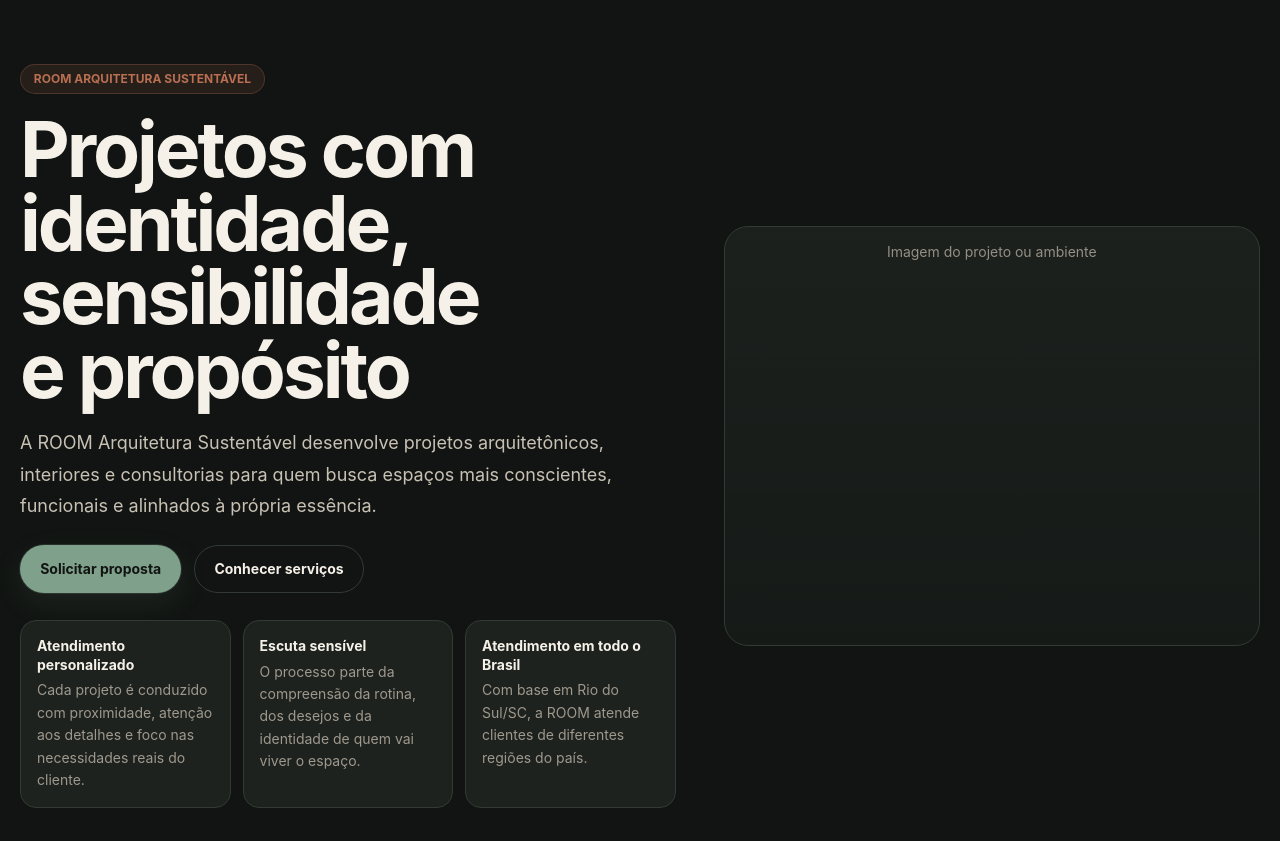
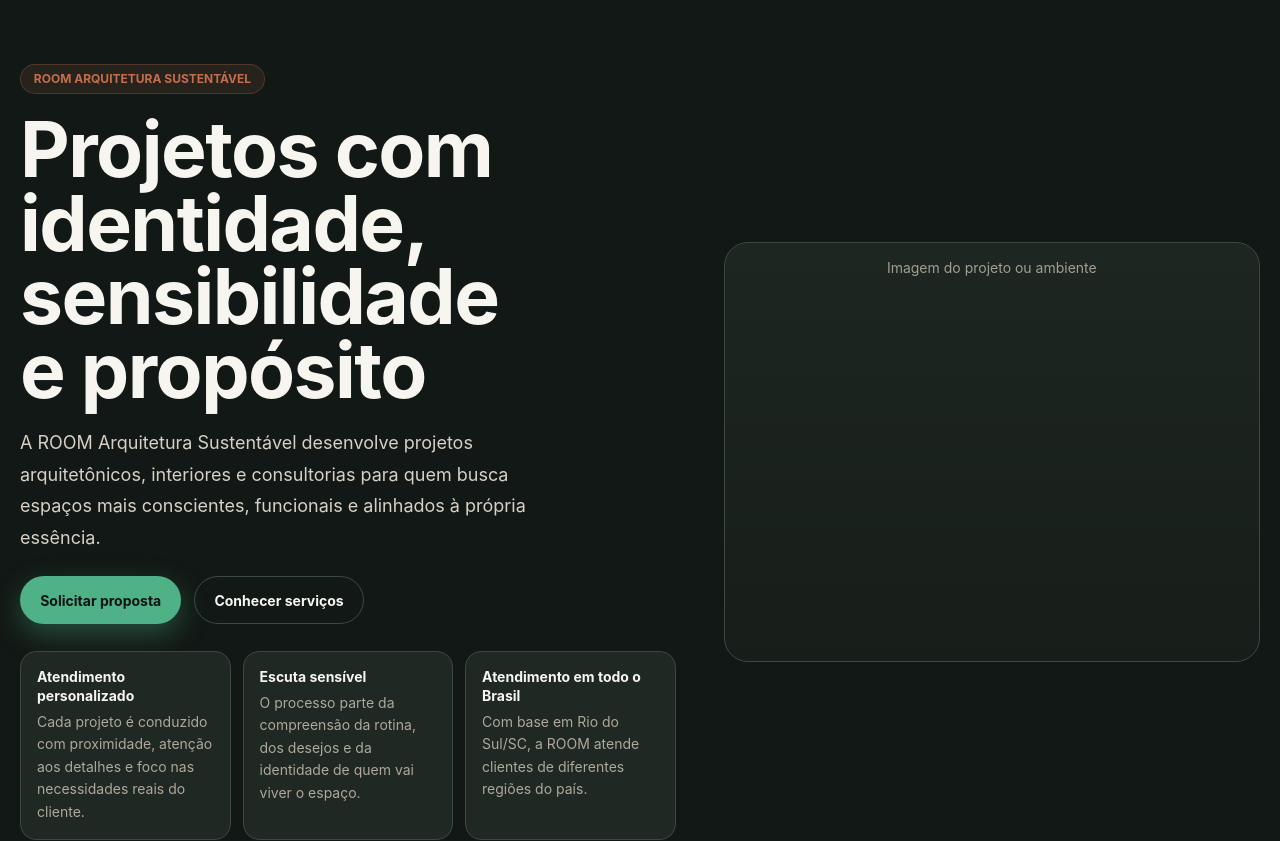
Before and after one commit to jorgekoch/site-room-arquitetura, a React (Vite) app: page / in a window 1280 px wide. Shown: the top 841 px of the page. Built offline with nearby package versions, Linux system fonts and the light colour scheme.

Commit message:
colours changed

```diff
--- a/src/components/sections/HeroBase.tsx
+++ b/src/components/sections/HeroBase.tsx
@@ -53,7 +53,7 @@ const Grid = styled.div`
 
 const Content = styled.div`
   display: grid;
-  gap: 1rem;
+  gap: 1.2rem;
 
   @media ${media.tablet} {
     gap: 1.2rem;
@@ -75,8 +75,9 @@ const Eyebrow = styled.span`
 
 const Title = styled.h1`
   font-size: clamp(2rem, 7vw, 4.8rem);
-  line-height: 1;
-  letter-spacing: -0.04em;
+  line-height: 1.12;
+  letter-spacing: -0.02em;
+  max-width: 720px;
   text-wrap: balance;
 
   @media ${media.tablet} {
@@ -85,7 +86,7 @@ const Title = styled.h1`
 `;
 
 const Description = styled.p`
-  max-width: 600px;
+  max-width: 520px;
   font-size: ${({ theme }) => theme.fontSizes.md};
   line-height: 1.75;
   color: ${({ theme }) => theme.colors.textSoft};
--- a/src/components/sections/SectionHeader.tsx
+++ b/src/components/sections/SectionHeader.tsx
@@ -29,12 +29,15 @@ const Eyebrow = styled.span`
 
 const Title = styled.h2`
   font-size: clamp(1.8rem, 3vw, 3rem);
-  line-height: 1.05;
+  line-height: 1.12;
+  max-width: 720px;
 `;
 
 const Description = styled.p`
   color: ${({ theme }) => theme.colors.textSoft};
-  line-height: 1.8;
+  line-height: 1.75;
+  max-width: 520px;
+  font-size: ${({ theme }) => theme.fontSizes.md};
 `;
 
 export function SectionHeader({
--- a/src/styles/theme.ts
+++ b/src/styles/theme.ts
@@ -1,27 +1,27 @@
 export const theme = {
   colors: {
-    background: "#111412",
-    backgroundSoft: "#171B18",
-    surface: "#1D221F",
-    surfaceSoft: "#222823",
-    surfaceHover: "#2A312B",
-    border: "#313A33",
+  background: "#121815",
+  backgroundSoft: "#18201C",
+  surface: "#1F2823",
+  surfaceSoft: "#26322B",
+  surfaceHover: "#2E3C34",
+  border: "#3A4A40",
 
-    text: "#F5F1E8",
-    textSoft: "#C8C1B4",
-    textMuted: "#9F988C",
+  text: "#F7F5F0",
+  textSoft: "#D6D0C5",
+  textMuted: "#AFA89B",
 
-    primary: "#7FA08A",
-    primaryHover: "#92B19C",
-    primaryContrast: "#111412",
+  primary: "#4FB286",
+  primaryHover: "#68C79B",
+  primaryContrast: "#0F1412",
 
-    secondary: "#B86F52",
-    secondaryHover: "#C98062",
-    secondaryContrast: "#FDF8F3",
+  secondary: "#C46E4E",
+  secondaryHover: "#D88463",
+  secondaryContrast: "#FFF8F2",
 
-    danger: "#FF7A7A",
-    success: "#73C991",
-  },
+  danger: "#FF7A7A",
+  success: "#6ED3A3",
+},
 
   fonts: {
     heading: "'Inter', system-ui, sans-serif",
@@ -35,7 +35,7 @@ export const theme = {
     lg: "1.125rem",
     xl: "1.5rem",
     xxl: "2.25rem",
-    hero: "clamp(2.4rem, 5vw, 4.8rem)",
+    hero: "clamp(2.2rem, 4vw, 3.8rem)",
   },
 
   spacing: {
@@ -56,9 +56,9 @@ export const theme = {
   },
 
   shadow: {
-    sm: "0 6px 20px rgba(0, 0, 0, 0.18)",
-    md: "0 12px 32px rgba(0, 0, 0, 0.28)",
-    glow: "0 0 0 1px rgba(127, 160, 138, 0.18), 0 10px 30px rgba(127, 160, 138, 0.12)",
+    sm: "0 6px 20px rgba(0, 0, 0, 0.15)",
+    md: "0 12px 28px rgba(0, 0, 0, 0.22)",
+    glow: "0 10px 28px rgba(79, 178, 134, 0.35)",
   },
 
   layout: {
@@ -71,5 +71,3 @@ export const theme = {
     default: "0.25s ease",
   },
 };
-
-export type AppTheme = typeof theme;
```
Also changed, not shown: 1 other file (tests, documents, lock files or other folders).
